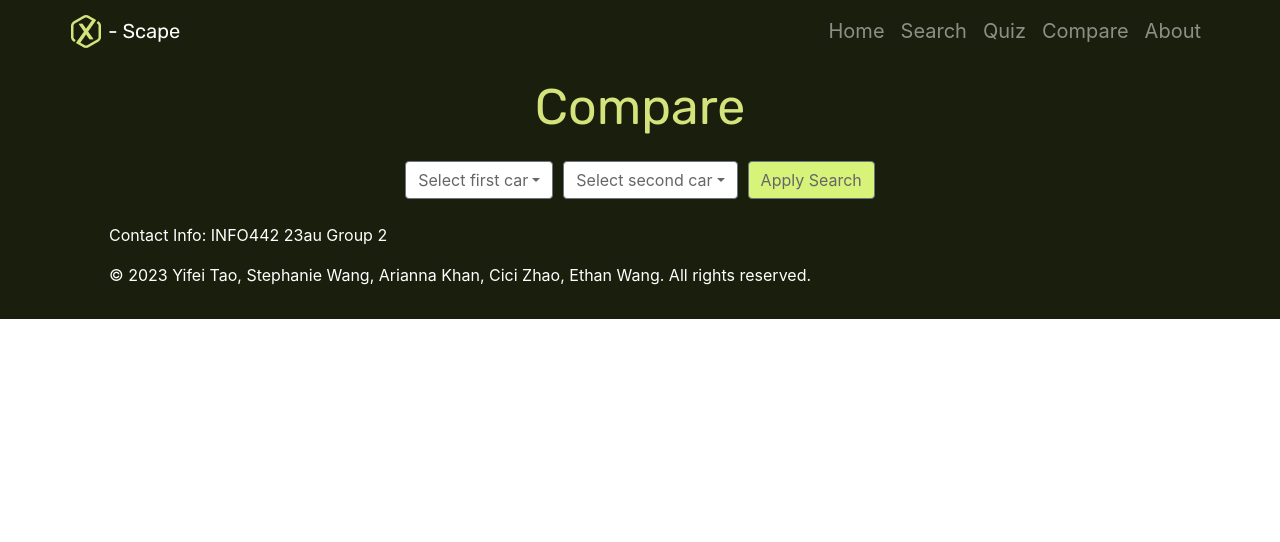
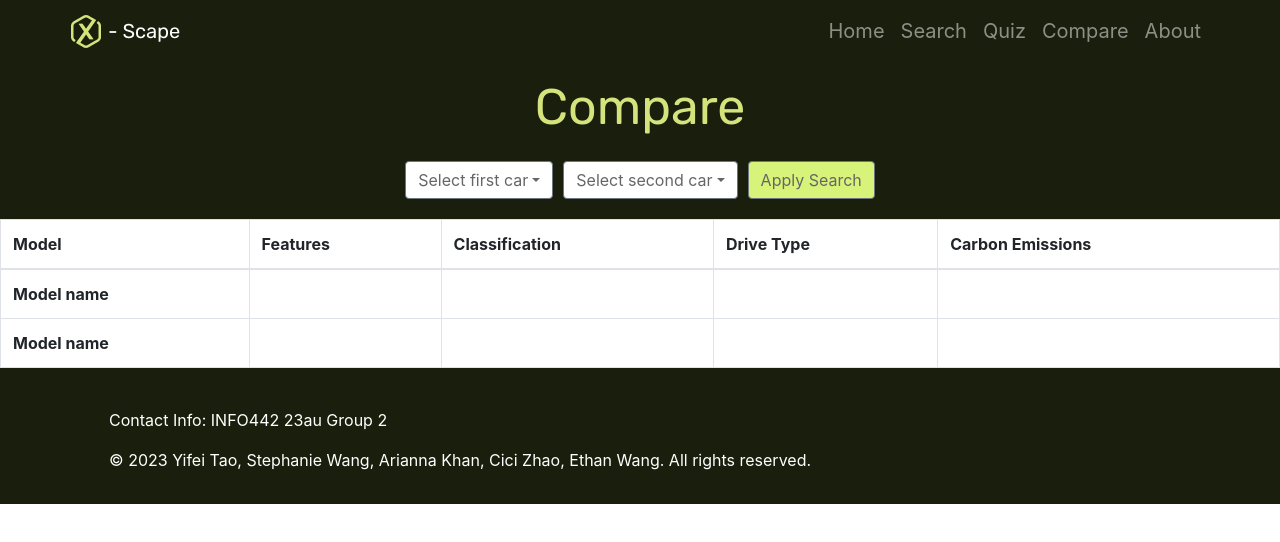
Before and after one commit to UW-INFO442-AU23/sus-city, a React (Create React App) app: page /Compare in a window 1280 px wide. Shown: the top 542 px of the page. Built offline with nearby package versions, Linux system fonts and the light colour scheme.

Commit message:
add table to compare

```diff
--- a/src/components/Compare/compare.js
+++ b/src/components/Compare/compare.js
@@ -28,6 +28,36 @@ export default function Compare(props) {
                     </div>
                     <button type="button" class="btn btn-secondary">Apply Search</button>
                 </div>
+                <div className="compare-table">
+                    <table class="table table-bordered">
+                        <thead>
+                            <tr>
+                            <th scope="row">Model</th>
+                            <th scope="row">Features</th>
+                            <th scope="row">Classification</th>
+                            <th scope="row">Drive Type</th>
+                            <th scope="row">Carbon Emissions</th>
+                            </tr>
+                        </thead>
+                        <tbody>
+                            <tr>
+                            <th scope="col">Model name</th>
+                            <td></td>
+                            <td></td>
+                            <td></td>
+                            <td></td>
+                            </tr>
+                            <tr>
+                            <th scope="col">Model name</th>
+                            <td></td>
+                            <td></td>
+                            <td></td>
+                            <td></td>
+                            </tr>
+                        </tbody>
+                    </table>
+                </div>
+
             </div>
         </div>
     )
--- a/src/index.css
+++ b/src/index.css
@@ -554,6 +554,15 @@ footer {
   color: #666;
 }
 
+.compare .table-bordered {
+  background-color: #fff;
+}
+
+.compare-table {
+  margin-top: 20px;
+  display: flex;
+  justify-content: center;
+}
 
 .search {
   background-color: #191f0c;
```
